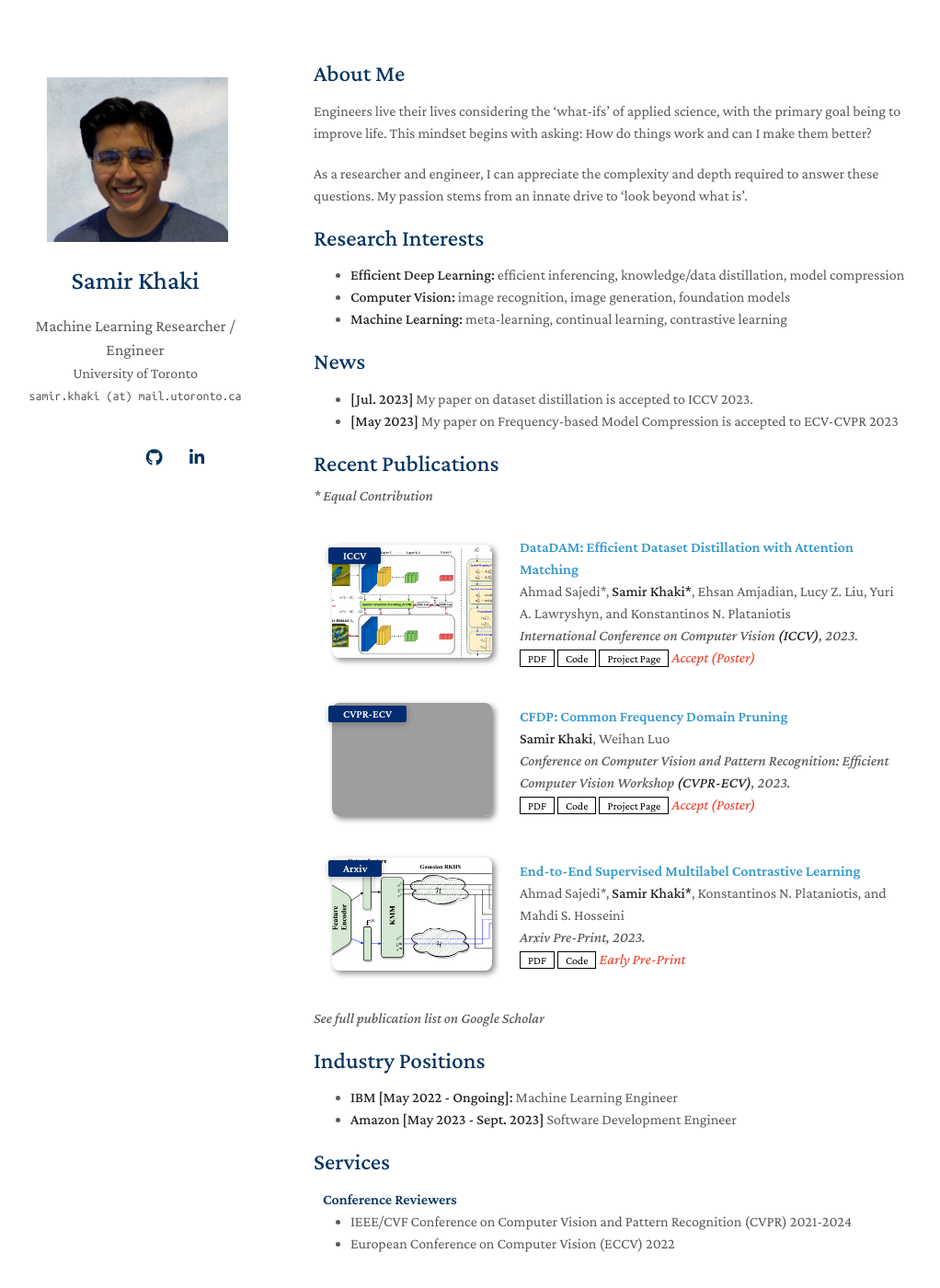
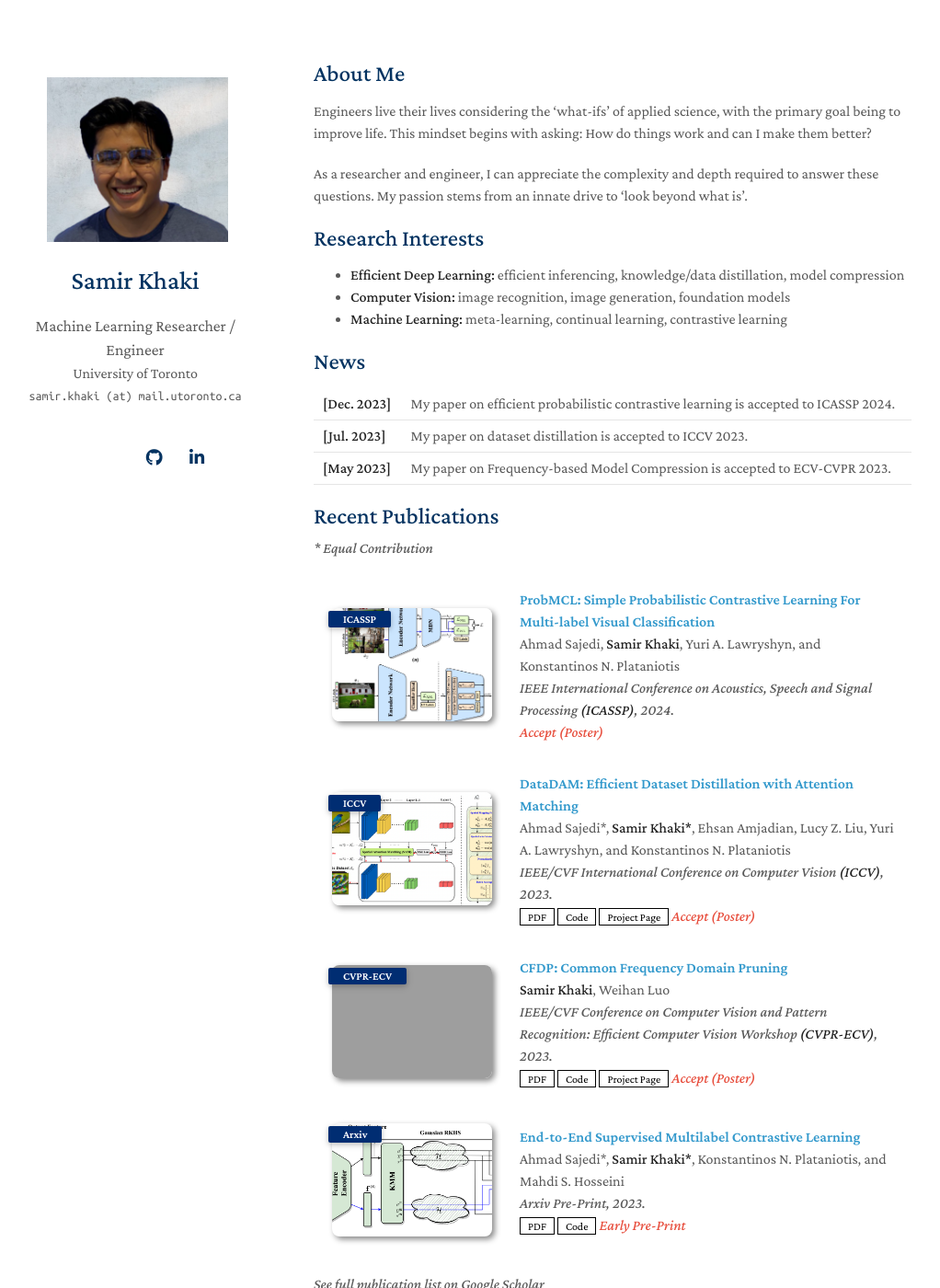
Before and after one commit to lizekai-richard/lizekai-richard.github.io, a Jekyll site: the page built from index.md, in a window 1280 px wide and 1400 px high. Shown: the whole window at 92% size, without its empty margins (129-1151 px from the left). Built offline with Jekyll 4.4.1, drawn with Linux system fonts in a browser that asks for light colours; nearby versions of some CDN libraries; a style sheet for code colours, icons or effects is not loaded; our own code applies the rules of GitHub Pages for plain Markdown files; grey boxes are pictures that could not be loaded.

Commit message:
Update News & Publications

```diff
--- a/_data/publications.yml
+++ b/_data/publications.yml
@@ -1,9 +1,20 @@
 main:
+
+  - title: "ProbMCL: Simple Probabilistic Contrastive Learning For Multi-label Visual Classification"
+    authors:  Ahmad Sajedi, <strong>Samir Khaki</strong>, Yuri A. Lawryshyn, and Konstantinos N. Plataniotis
+    conference_short: ICASSP
+    conference: IEEE International Conference on Acoustics, Speech and Signal Processing <strong>(ICASSP)</strong>, 2024.
+    # pdf: https://openaccess.thecvf.com/content/ICCV2023/papers/Sajedi_DataDAM_Efficient_Dataset_Distillation_with_Attention_Matching_ICCV_2023_paper.pdf
+    # code: https://github.com/DataDistillation/DataDAM
+    # page: https://datadistillation.github.io/DataDAM/
+    # bibtex: https://bib.yliu.me/MICCAI23.txt
+    image: ./assets/img/ICASSP24-ProbMCL.jpg
+    notes: Accept (Poster)
 
   - title: "DataDAM: Efficient Dataset Distillation with Attention Matching"
     authors:  Ahmad Sajedi*, <strong>Samir Khaki*</strong>, Ehsan Amjadian, Lucy Z. Liu, Yuri A. Lawryshyn, and Konstantinos N. Plataniotis
     conference_short: ICCV
-    conference: International Conference on Computer Vision <strong>(ICCV)</strong>, 2023.
+    conference: IEEE/CVF International Conference on Computer Vision <strong>(ICCV)</strong>, 2023.
     pdf: https://openaccess.thecvf.com/content/ICCV2023/papers/Sajedi_DataDAM_Efficient_Dataset_Distillation_with_Attention_Matching_ICCV_2023_paper.pdf
     code: https://github.com/DataDistillation/DataDAM
     page: https://datadistillation.github.io/DataDAM/
@@ -14,7 +25,7 @@ main:
   - title: "CFDP: Common Frequency Domain Pruning"
     authors:  <strong>Samir Khaki</strong>, Weihan Luo
     conference_short: CVPR-ECV
-    conference: "Conference on Computer Vision and Pattern Recognition: Efficient Computer Vision Workshop <strong>(CVPR-ECV)</strong>, 2023."
+    conference: "IEEE/CVF Conference on Computer Vision and Pattern Recognition: Efficient Computer Vision Workshop <strong>(CVPR-ECV)</strong>, 2023."
     pdf: https://openaccess.thecvf.com/content/CVPR2023W/ECV/html/Khaki_CFDP_Common_Frequency_Domain_Pruning_CVPRW_2023_paper.html
     code: https://github.com/Skhaki18/CFDP
     page: https://skhaki18.github.io/CFDP/
--- a/index.md
+++ b/index.md
@@ -15,9 +15,9 @@
 
 ## News
 
-- **[Jul. 2023]** My paper on dataset distillation is accepted to ICCV 2023.
-- **[May 2023]** My paper on Frequency-based Model Compression is accepted to ECV-CVPR 2023
-
+**[Dec. 2023]** | My paper on efficient probabilistic contrastive learning is accepted to ICASSP 2024.
+**[Jul. 2023]** | My paper on dataset distillation is accepted to ICCV 2023.
+**[May 2023]** | My paper on Frequency-based Model Compression is accepted to ECV-CVPR 2023.
 
 {% include_relative _includes/publications.md %}
 
```
Also changed, not shown: assets/img/ICASSP24-ProbMCL.jpg (added), 3 other files.
